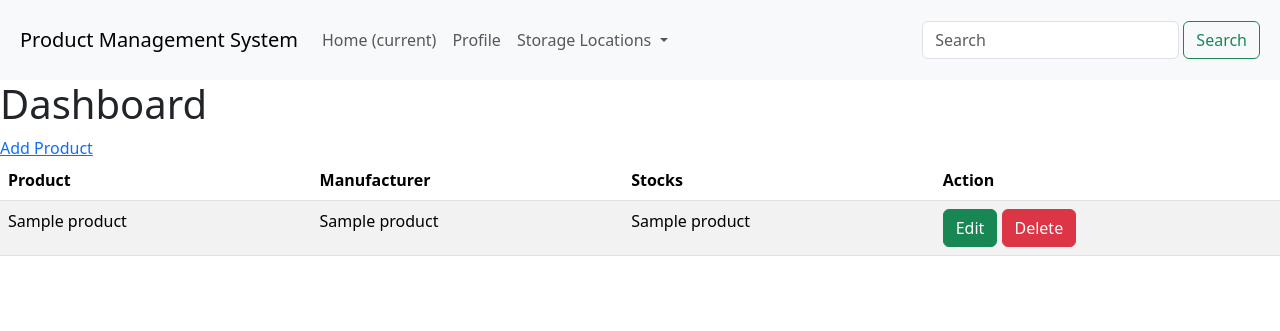
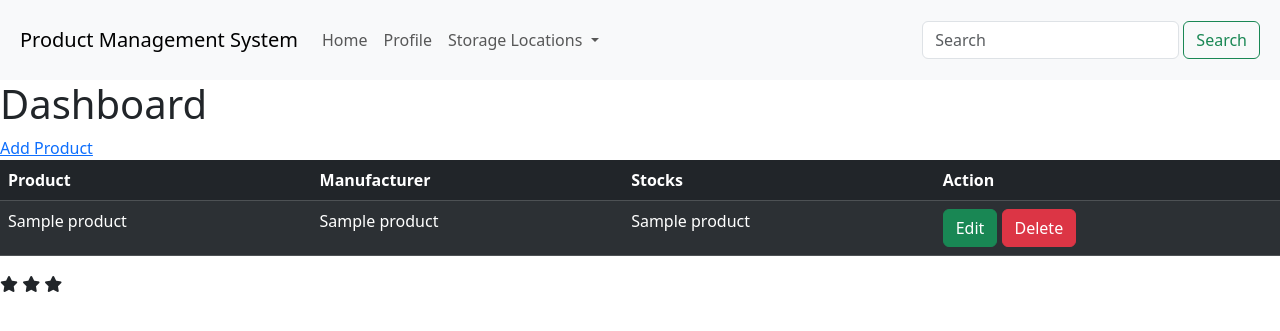
Before and after one commit to emakph/groupflask, a Flask app: page / in a window 1280 px wide. Shown: the top 331 px of the page. Run offline with Flask 2, Linux system fonts and the light colour scheme; a database or web service that is not in the repository returns one stand-in record (values such as "Sample title"); some libraries are stand-ins or nearby versions.

Commit message:
Bootstrap changes in table css

```diff
--- a/templates/index.html
+++ b/templates/index.html
@@ -6,6 +6,7 @@
 
         <link href="https://cdn.jsdelivr.net/npm/bootstrap@5.3.0-alpha1/dist/css/bootstrap.min.css" rel="stylesheet" integrity="sha384-GLhlTQ8iRABdZLl6O3oVMWSktQOp6b7In1Zl3/Jr59b6EGGoI1aFkw7cmDA6j6gD" crossorigin="anonymous">
         <script src="https://cdn.jsdelivr.net/npm/bootstrap@5.3.0-alpha1/dist/js/bootstrap.bundle.min.js" integrity="sha384-w76AqPfDkMBDXo30jS1Sgez6pr3x5MlQ1ZAGC+nuZB+EYdgRZgiwxhTBTkF7CXvN" crossorigin="anonymous"></script>
+        <link rel="stylesheet" href="https://cdnjs.cloudflare.com/ajax/libs/font-awesome/6.3.0/css/all.min.css" integrity="sha512-SzlrxWUlpfuzQ+pcUCosxcglQRNAq/DZjVsC0lE40xsADsfeQoEypE+enwcOiGjk/bSuGGKHEyjSoQ1zVisanQ==" crossorigin="anonymous" referrerpolicy="no-referrer" />
 
     </head>
 <body>
@@ -44,7 +45,7 @@
     <div>
       <h1>Dashboard</h1>
       <a href = "/insert">Add Product</a>
-      <table class="table table-striped">
+      <table class="table table-striped table-dark">
         <thead>
           <tr>
             <th scope="col">Product</th>
@@ -68,6 +69,9 @@
         </tbody>
 
       </table>
+      <i class="fa-solid fa-star"></i>
+      <i class="fa-solid fa-star"></i>
+      <i class="fa-solid fa-star"></i>
     </div>
 
 </body>
```
Also changed, not shown: static/css/style.css (line endings or trailing spaces).
